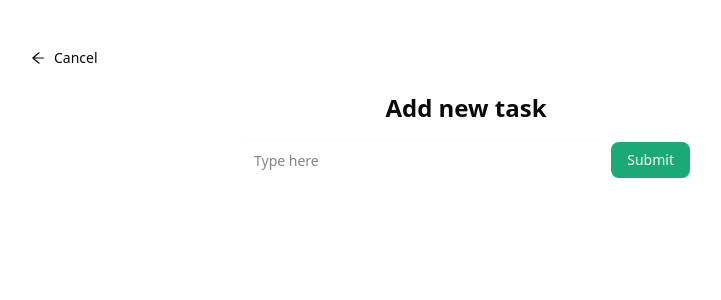
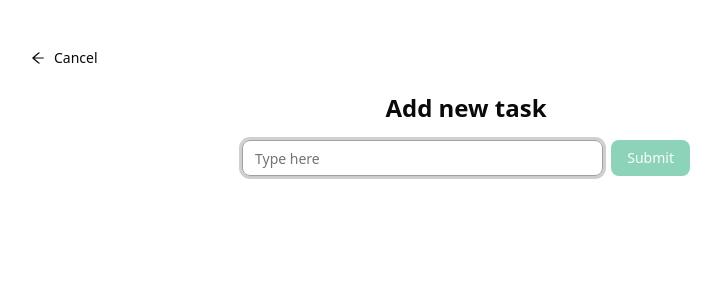
Before and after one commit to connnyl/next-tut-app, a Next.js app: page /add-task in a window 1280 px wide. Shown: the top 300 px of the page, without its empty margins (174-895 px from the left). Built offline with nearby package versions, Linux system fonts and the light colour scheme.

Commit message:
changed daisy input to shadcn input, added empty input check and assistive descriptions

```diff
--- a/components/AddTaskForm.tsx
+++ b/components/AddTaskForm.tsx
@@ -5,6 +5,7 @@ import { FormEventHandler, useState } from "react";
 import { useRouter } from "next/navigation";
 import { v4 as uuidv4 } from 'uuid';
 import { Button } from "@/components/ui/button";
+import { Input } from "@/components/ui/input";
 
 const AddTaskForm = () => {
     const router = useRouter();
@@ -12,20 +13,31 @@ const AddTaskForm = () => {
 
     const handleSubmitNewTodo: FormEventHandler<HTMLFormElement> = async (e) => {
         e.preventDefault();
+        const text = newTaskValue.trim();
+        if (!text) return;
         await addTodo({
             id: uuidv4(),
-            text: newTaskValue,
-        }
-        );
+            text,
+        });
         setNewTaskValue("");
-        router.push("/")
+        router.push("/");
     }
 
     return (
         <form onSubmit={handleSubmitNewTodo} className="mx-auto w-full max-w-md">
+            <span className="sr-only">New task</span>
             <div className="flex justify-end items-center gap-2">
-                <input value={newTaskValue} onChange={e => setNewTaskValue(e.target.value)} type="text" placeholder="Type here" className="input w-full" />
-                <Button type="submit">Submit</Button>
+                <Input
+                  id="task"
+                  value={newTaskValue}
+                  onChange={e => setNewTaskValue(e.target.value)}
+                  type="text"
+                  placeholder="Type here"
+                  className="w-full"
+                  autoFocus
+                  aria-label="New task"
+                />
+                <Button type="submit" disabled={newTaskValue.trim() === ""}>Submit</Button>
             </div>
         </form>
     )
--- a/components/Task.tsx
+++ b/components/Task.tsx
@@ -7,6 +7,7 @@ import Modal from "./Modal";
 import { useRouter } from "next/navigation";
 import { deleteTodo, editTodo } from "@/api";
 import { Button } from "@/components/ui/button";
+import { Input } from "@/components/ui/input";
 
 interface TaskProps {
   task: ITask;
@@ -20,11 +21,12 @@ const Task: React.FC<TaskProps> = ({ task }) => {
 
     const handleSubmitEditTodo: FormEventHandler<HTMLFormElement> = async (e) => {
         e.preventDefault();
+        const text = taskToEdit.trim();
+        if (!text) return;
         await editTodo({
             id: task.id,
-            text: taskToEdit,
-        }
-        );
+            text,
+        });
         setOpenModalEdit(false);
         router.refresh();
     }
@@ -44,9 +46,18 @@ const Task: React.FC<TaskProps> = ({ task }) => {
                 <Modal modalOpen={openModalEdit} setModalOpen={setOpenModalEdit}>
                     <form onSubmit={handleSubmitEditTodo}>
                         <h3 className="font-bold text-lg">Edit task</h3>
+                        <span className="sr-only">Edit task {task.id}</span>
                         <div className="modal-action">
-                            <input value={taskToEdit} onChange={e => setTaskToEdit(e.target.value)} type="text" placeholder="Type here" className="input w-full" />
-                            <Button type="submit">Submit</Button>
+                            <Input
+                              id={`edit-task-${task.id}`}
+                              value={taskToEdit}
+                              onChange={e => setTaskToEdit(e.target.value)}
+                              type="text"
+                              placeholder="Type here"
+                              className="w-full"
+                              aria-label="Edit task"
+                            />
+                            <Button type="submit" disabled={taskToEdit.trim() === ""}>Submit</Button>
                         </div>
                     </form>
                 </Modal>
```
